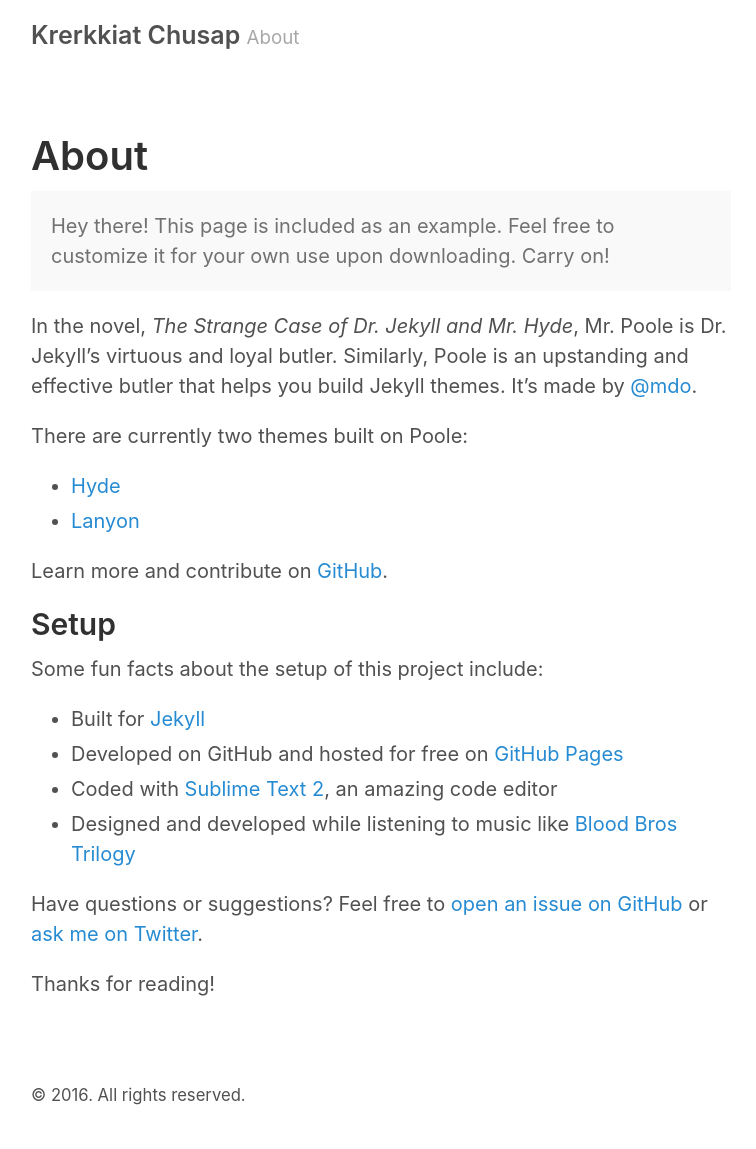
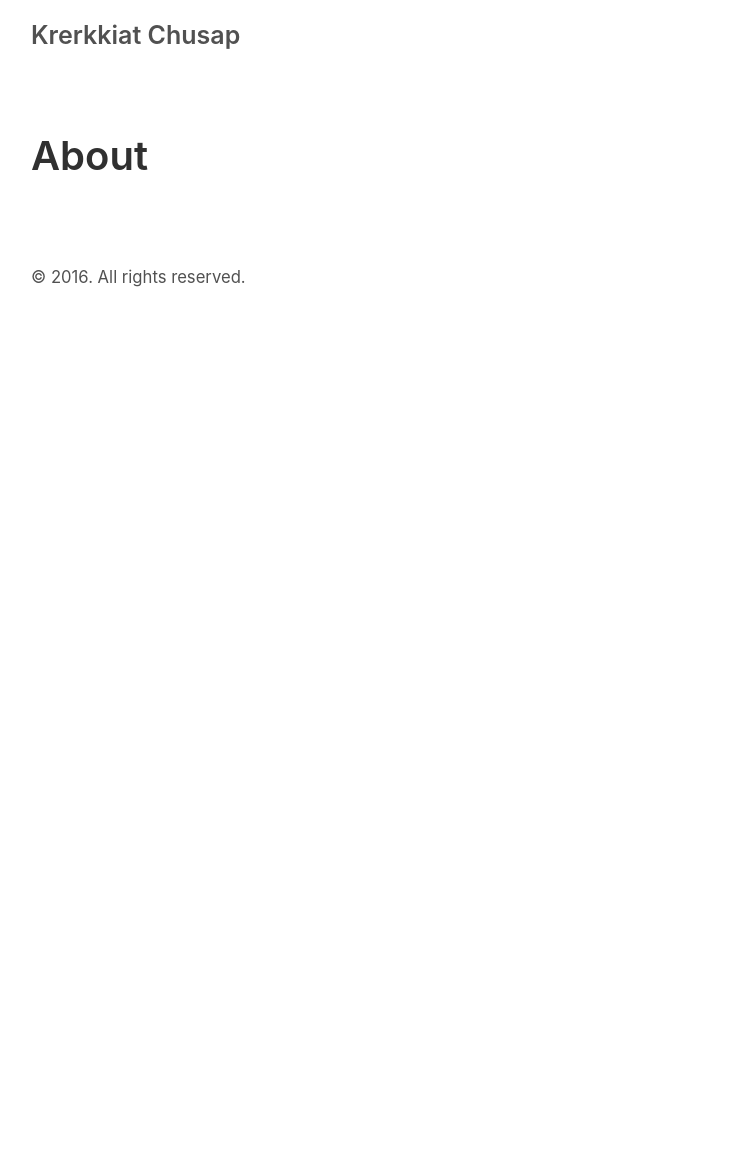
Before and after one commit to krerkkiat/krerkkiat.github.io, a Jekyll site: the page built from about.md, in a window 1280 px wide. Shown: the whole page, without its empty margins (259-1015 px from the left). Built offline with Jekyll 4.4.1, drawn with Linux system fonts in a browser that asks for light colours; after the commit the page ends 900 px from its top, so only the background shows below that.

Commit message:
Revise framework's files. Add analytic id. Edit the about page. Edit the layout to remove the about link for now.

```diff
--- a/_config.yml
+++ b/_config.yml
@@ -3,7 +3,7 @@
 
 # Setup
 title:               Krerkkiat Chusap
-url:                 http://getpoole.com
+url:                 https://github.com/krerkkiat
 paginate:            1
 baseurl:             ""
 
@@ -20,6 +20,7 @@
   url:               https://twitter.com/krerkkiat_c
 
 # Custom vars
+analytics_id:        UA-87801947-1
 
 # Gems
 gems:
--- a/_layouts/default.html
+++ b/_layouts/default.html
@@ -9,8 +9,6 @@
       <header class="masthead">
         <h3 class="masthead-title">
           <a href="{{ site.baseurl }}/" title="Home">{{ site.title }}</a>
-
-          <small><a href="/about/">About</a></small>
         </h3>
       </header>
 
--- a/about.md
+++ b/about.md
@@ -2,29 +2,3 @@
 layout: page
 title: About
 ---
-
-<p class="message">
-  Hey there! This page is included as an example. Feel free to customize it for your own use upon downloading. Carry on!
-</p>
-
-In the novel, *The Strange Case of Dr. Jekyll and Mr. Hyde*, Mr. Poole is Dr. Jekyll's virtuous and loyal butler. Similarly, Poole is an upstanding and effective butler that helps you build Jekyll themes. It's made by [@mdo](https://twitter.com/mdo).
-
-There are currently two themes built on Poole:
-
-* [Hyde](http://hyde.getpoole.com)
-* [Lanyon](http://lanyon.getpoole.com)
-
-Learn more and contribute on [GitHub](https://github.com/poole).
-
-## Setup
-
-Some fun facts about the setup of this project include:
-
-* Built for [Jekyll](http://jekyllrb.com)
-* Developed on GitHub and hosted for free on [GitHub Pages](https://pages.github.com)
-* Coded with [Sublime Text 2](http://sublimetext.com), an amazing code editor
-* Designed and developed while listening to music like [Blood Bros Trilogy](https://soundcloud.com/maddecent/sets/blood-bros-series)
-
-Have questions or suggestions? Feel free to [open an issue on GitHub](https://github.com/poole/poole/issues/new) or [ask me on Twitter](https://twitter.com/mdo).
-
-Thanks for reading!
```
Also changed, not shown: README.md.
